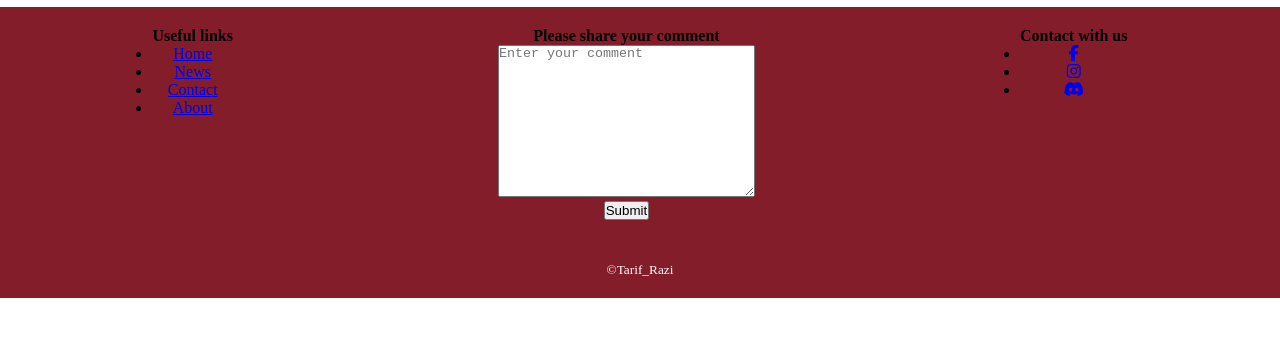
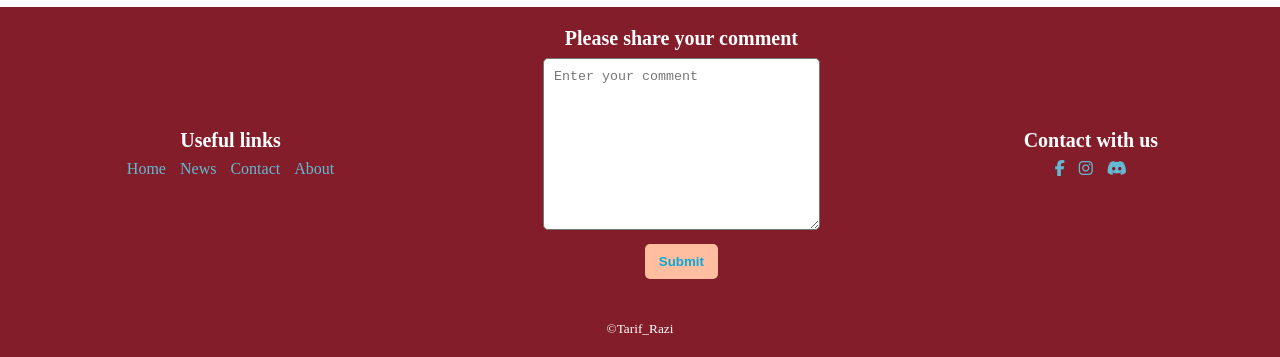
Before and after one commit to TarifRazi/MERN-3rd, a plain HTML site: page index.html in a window 1280 px wide. Shown: the part 1501-1858 px from the top of the page. Before the commit the page ends 1799 px from the top, so only its background shows below. Drawn offline with Linux system fonts and the light colour scheme.

Commit message:
footer update [hover, icon, etc]

```diff
--- a/style.scss
+++ b/style.scss
@@ -134,6 +134,7 @@
 
         footer{
             padding: 20px;
+            color: white;
             background-color: #831D29;
             text-align: center;
             .footer-elements{
@@ -142,6 +143,50 @@
                 flex-wrap: wrap;
                 justify-content: space-around;
                 margin-bottom: 40px;
+                align-items: center;
+
+                h4{
+                    font-size: 20px;
+                    margin-bottom: 8px;
+                }
+
+                ul{
+                    li{
+                        display: inline;
+                        margin: 5px;
+
+                        a{
+                            text-decoration: none;
+                            color: #63B9D2;
+
+                            &:hover{
+                                color: #B1D5A7;
+                                font-size: 25px;
+                            }
+                        }
+                    }
+                }
+
+                textarea{
+                    padding: 10px;
+                    border-radius: 5px;
+                }
+
+                input{
+                    margin-top: 10px;
+                    color: #0BA7D7;
+                    font-weight: bold;
+                    background-color: #FFBEA0;
+                    padding: 10px 14px;
+                    border: none;
+                    border-radius: 5px;
+
+                    &:hover{
+                        color: #265135;
+                        font-size: 20px;
+                        font-style: italic;
+                    }
+                }
             }
 
             small{
```
Also changed, not shown: style.css, 1 other file.
